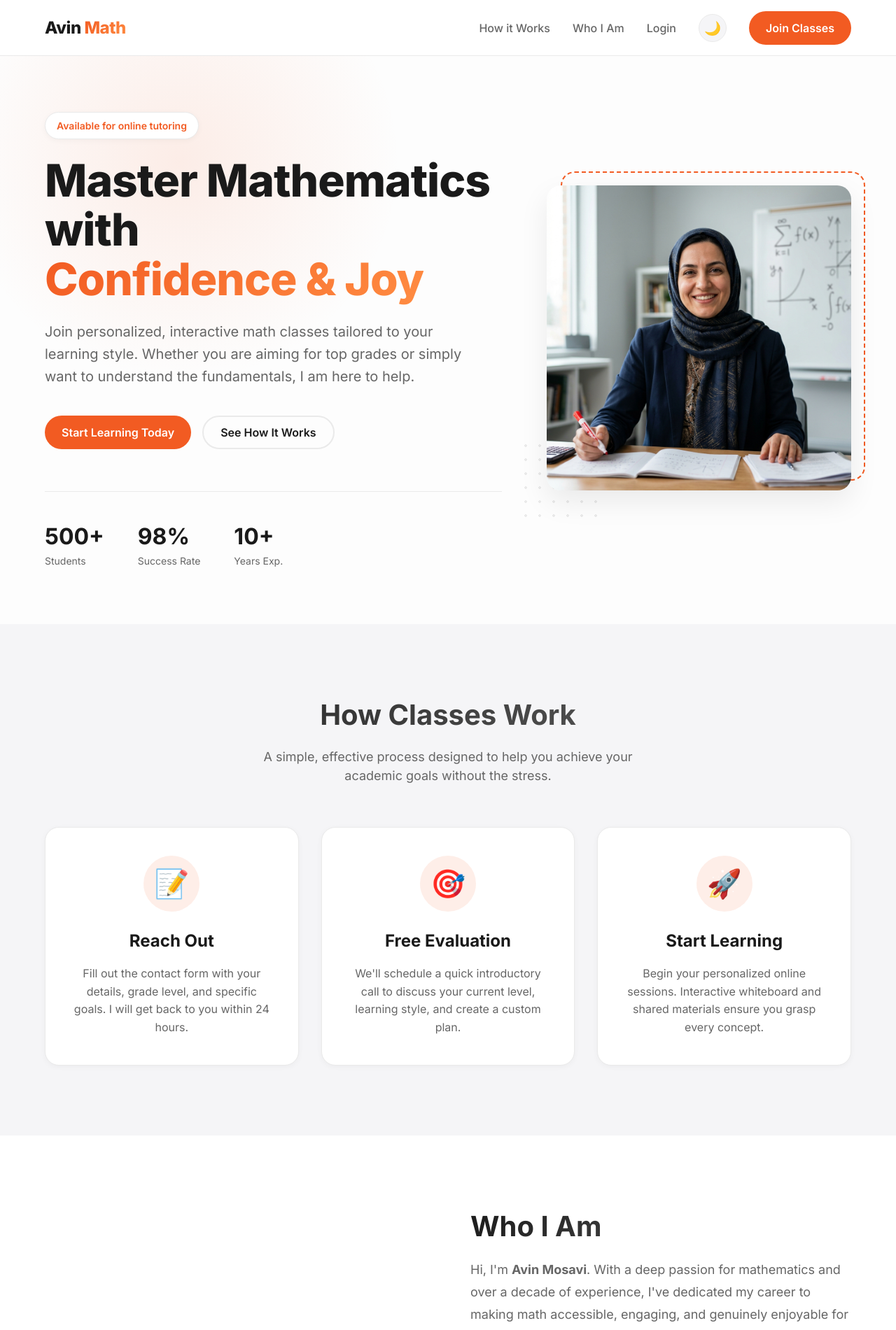
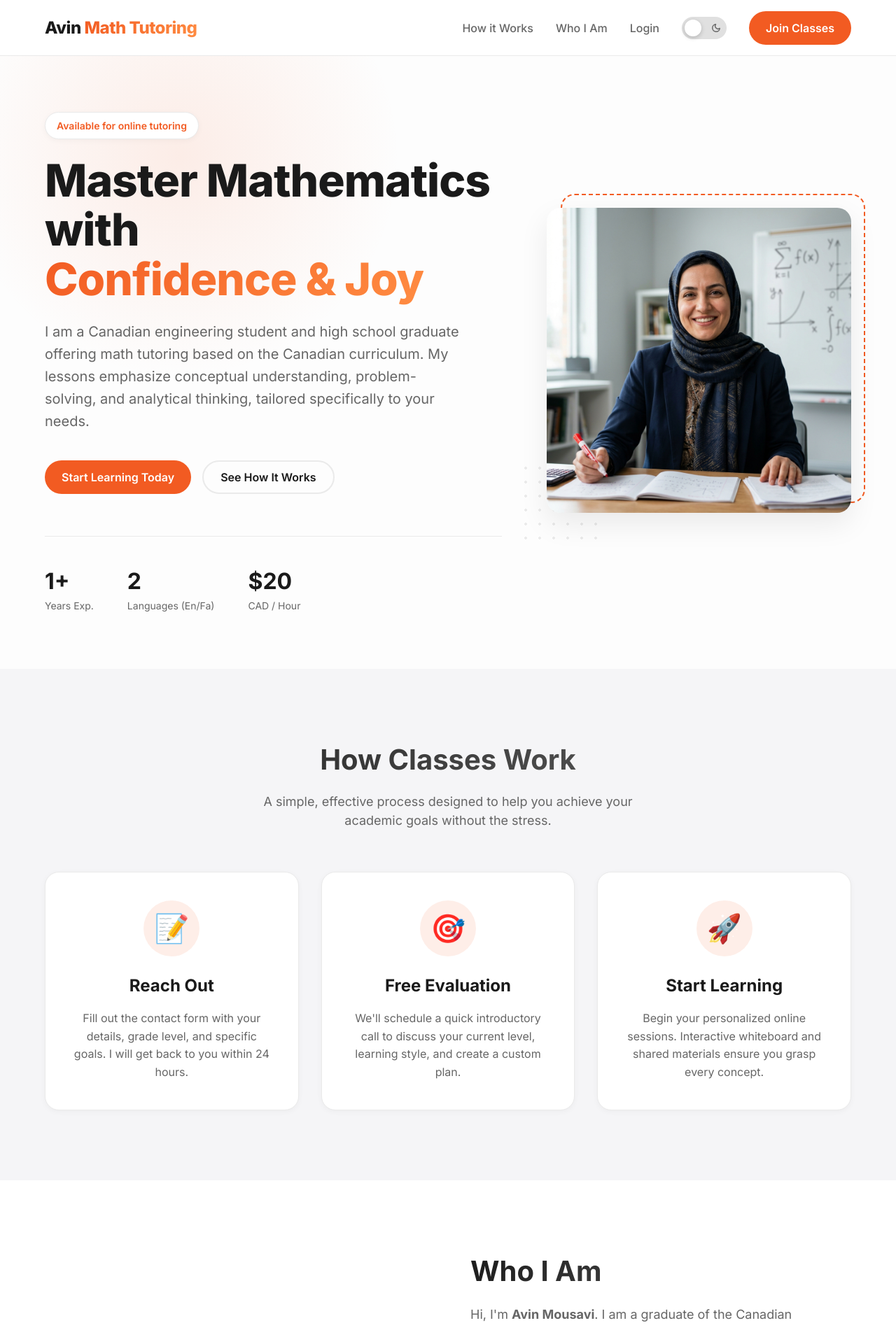
Before and after one commit to parsaabbasian/Math_Tutoring, a Next.js app: page / in a window 1280 px wide. Shown: the top 1901 px of the page at 70% size. Built offline with nearby package versions, Linux system fonts and the light colour scheme.

Commit message:
Update profile data from Darsoon, update theme toggle shape, and update titles

```diff
--- a/src/app/components/About.tsx
+++ b/src/app/components/About.tsx
@@ -11,18 +11,19 @@ export default function About() {
         <div className={styles.aboutContent}>
           <h2 className="section-title" style={{ textAlign: 'left' }}>Who I Am</h2>
           <p className={styles.aboutText}>
-            Hi, I'm <strong>Avin Mosavi</strong>. With a deep passion for mathematics and over a decade of experience, I've dedicated my career to making math accessible, engaging, and genuinely enjoyable for students of all levels.
+            Hi, I'm <strong>Avin Mousavi</strong>. I am a graduate of the Canadian education system and currently a bachelor's degree student in engineering. With a strong foundation in the Ontario Curriculum, I am fully familiar with the Canadian method of teaching mathematics, which emphasizes conceptual understanding, problem-solving, and analytical thinking.
           </p>
           <p className={styles.aboutText}>
-            My teaching philosophy revolves around building a strong foundation. I believe that once a student truly understands the "why" behind the numbers, the "how" becomes second nature. Whether it's algebra, calculus, or basic arithmetic, I tailor my approach to fit your unique learning style.
+            I have experience teaching students from elementary to high school. My teaching method is based on conceptual education, proceeding step-by-step with examples and targeted practice. I first assess the student's level and then tailor my approach to their specific needs. My goal is to strengthen your deep understanding of mathematics, increase self-confidence, and ensure academic success. I am fluent in both Persian and English, and I can teach in whichever language you prefer.
           </p>
           <div className={styles.portfolio}>
-            <h3 className={styles.portfolioTitle}>My Qualifications</h3>
+            <h3 className={styles.portfolioTitle}>Experience & Qualifications</h3>
             <ul className={styles.portfolioList}>
-              <li>🎓 M.Sc. in Mathematics</li>
-              <li>🏆 10+ Years of Tutoring Experience</li>
-              <li>🌟 Expert in High School and College Level Math</li>
-              <li>💻 Seamless Online Teaching Environment</li>
+              <li>🎓 Bachelor of Engineering student</li>
+              <li>📜 Diploma from the Canadian education system (Ontario Curriculum)</li>
+              <li>🌟 Experience teaching mathematics from elementary to high school</li>
+              <li>💻 Private math tutoring in a university environment</li>
+              <li>🗣️ Full fluency in English and Persian</li>
             </ul>
           </div>
           <div className={styles.contactInfo}>
--- a/src/app/components/Footer.tsx
+++ b/src/app/components/Footer.tsx
@@ -5,7 +5,7 @@ export default function Footer() {
     <footer className={styles.footer}>
       <div className={`container ${styles.footerContainer}`}>
         <div className={styles.brand}>
-          <span className={styles.logo}>Avin <span className="gradient-text">Math</span></span>
+          <span className={styles.logo}>Avin <span className="gradient-text">Math Tutoring</span></span>
           <p className={styles.tagline}>Empowering students through personalized mathematics education.</p>
         </div>
         <div className={styles.links}>
@@ -23,7 +23,7 @@ export default function Footer() {
       </div>
       <div className={styles.bottomBar}>
         <div className="container">
-          <p>&copy; {new Date().getFullYear()} Avin Mosavi. All rights reserved.</p>
+          <p>&copy; {new Date().getFullYear()} Avin Mousavi. All rights reserved.</p>
         </div>
       </div>
     </footer>
--- a/src/app/components/Header.tsx
+++ b/src/app/components/Header.tsx
@@ -7,7 +7,7 @@ export default function Header() {
     <header className={styles.header}>
       <div className={`container ${styles.headerContent}`}>
         <Link href="/" className={styles.logo}>
-          Avin <span className="gradient-text">Math</span>
+          Avin <span className="gradient-text">Math Tutoring</span>
         </Link>
         <nav className={styles.nav}>
           <Link href="/#how-it-works" className={styles.navLink}>How it Works</Link>
--- a/src/app/components/Hero.tsx
+++ b/src/app/components/Hero.tsx
@@ -13,7 +13,7 @@ export default function Hero() {
             <span className="gradient-text">Confidence & Joy</span>
           </h1>
           <p className={styles.description}>
-            Join personalized, interactive math classes tailored to your learning style. Whether you are aiming for top grades or simply want to understand the fundamentals, I am here to help.
+            I am a Canadian engineering student and high school graduate offering math tutoring based on the Canadian curriculum. My lessons emphasize conceptual understanding, problem-solving, and analytical thinking, tailored specifically to your needs.
           </p>
           <div className={styles.actions}>
             <Link href="/#join" className="btn-primary">Start Learning Today</Link>
@@ -21,16 +21,16 @@ export default function Hero() {
           </div>
           <div className={styles.stats}>
             <div className={styles.statItem}>
-              <span className={styles.statNumber}>500+</span>
-              <span className={styles.statLabel}>Students</span>
+              <span className={styles.statNumber}>1+</span>
+              <span className={styles.statLabel}>Years Exp.</span>
             </div>
             <div className={styles.statItem}>
-              <span className={styles.statNumber}>98%</span>
-              <span className={styles.statLabel}>Success Rate</span>
+              <span className={styles.statNumber}>2</span>
+              <span className={styles.statLabel}>Languages (En/Fa)</span>
             </div>
             <div className={styles.statItem}>
-              <span className={styles.statNumber}>10+</span>
-              <span className={styles.statLabel}>Years Exp.</span>
+              <span className={styles.statNumber}>$20</span>
+              <span className={styles.statLabel}>CAD / Hour</span>
             </div>
           </div>
         </div>
--- a/src/app/components/ThemeToggle.tsx
+++ b/src/app/components/ThemeToggle.tsx
@@ -13,32 +13,67 @@ export default function ThemeToggle() {
   }, []);
 
   if (!mounted) {
-    return <button style={{ width: '40px', height: '40px' }}></button>;
+    return <div style={{ width: '60px', height: '32px' }} />;
   }
 
-  const toggleTheme = () => {
-    setTheme(theme === 'dark' ? 'light' : 'dark');
-  };
+  const isDark = theme === 'dark';
 
   return (
     <button
-      onClick={toggleTheme}
+      onClick={() => setTheme(isDark ? 'light' : 'dark')}
+      aria-label="Toggle Theme"
       style={{
-        display: 'flex',
+        position: 'relative',
+        display: 'inline-flex',
         alignItems: 'center',
-        justifyContent: 'center',
-        width: '40px',
-        height: '40px',
-        borderRadius: '50%',
-        background: 'var(--surface-alt)',
-        border: '1px solid var(--border)',
+        width: '64px',
+        height: '32px',
+        borderRadius: '9999px',
+        backgroundColor: isDark ? 'var(--border)' : '#e0e0e0',
+        border: 'none',
         cursor: 'pointer',
-        fontSize: '1.2rem',
-        color: 'var(--foreground)'
+        transition: 'background-color 0.3s ease',
+        padding: '0 4px',
       }}
-      aria-label="Toggle Dark Mode"
     >
-      {theme === 'dark' ? '☀️' : '🌙'}
+      <div
+        style={{
+          display: 'flex',
+          justifyContent: 'space-between',
+          width: '100%',
+          padding: '0 4px',
+          color: 'var(--text-muted)'
+        }}
+      >
+        <svg width="14" height="14" viewBox="0 0 24 24" fill="none" stroke="currentColor" strokeWidth="2.5" strokeLinecap="round" strokeLinejoin="round">
+          <circle cx="12" cy="12" r="5"></circle>
+          <line x1="12" y1="1" x2="12" y2="3"></line>
+          <line x1="12" y1="21" x2="12" y2="23"></line>
+          <line x1="4.22" y1="4.22" x2="5.64" y2="5.64"></line>
+          <line x1="18.36" y1="18.36" x2="19.78" y2="19.78"></line>
+          <line x1="1" y1="12" x2="3" y2="12"></line>
+          <line x1="21" y1="12" x2="23" y2="12"></line>
+          <line x1="4.22" y1="19.78" x2="5.64" y2="18.36"></line>
+          <line x1="18.36" y1="5.64" x2="19.78" y2="4.22"></line>
+        </svg>
+        <svg width="14" height="14" viewBox="0 0 24 24" fill="none" stroke="currentColor" strokeWidth="2.5" strokeLinecap="round" strokeLinejoin="round">
+          <path d="M21 12.79A9 9 0 1 1 11.21 3 7 7 0 0 0 21 12.79z"></path>
+        </svg>
+      </div>
+
+      <span
+        style={{
+          position: 'absolute',
+          left: isDark ? 'calc(100% - 28px)' : '4px',
+          width: '24px',
+          height: '24px',
+          backgroundColor: '#fff',
+          borderRadius: '50%',
+          transition: 'left 0.3s cubic-bezier(0.4, 0.0, 0.2, 1)',
+          boxShadow: '0 2px 6px rgba(0,0,0,0.2)',
+          zIndex: 1
+        }}
+      />
     </button>
   );
 }
--- a/src/app/layout.tsx
+++ b/src/app/layout.tsx
@@ -3,8 +3,8 @@ import { ThemeProvider } from "./components/ThemeProvider";
 import "./globals.css";
 
 export const metadata: Metadata = {
-  title: "Avin Math | Personal Tutor",
-  description: "Avin Mosavi's personal math tutoring website.",
+  title: "Avin Math Tutoring",
+  description: "Avin Mousavi's personal math tutoring website.",
 };
 
 export default function RootLayout({
--- a/src/app/login/page.tsx
+++ b/src/app/login/page.tsx
@@ -30,7 +30,7 @@ export default function Login() {
       <div className={styles.loginContainer}>
         <div className={styles.loginBox}>
           <div className={styles.brand}>
-            <span className={styles.logo}>Avin <span className="gradient-text">Math</span></span>
+            <span className={styles.logo}>Avin <span className="gradient-text">Math Tutoring</span></span>
             <p className={styles.subtitle}>Welcome back! Please login to your account.</p>
           </div>
 
--- a/src/app/page.tsx
+++ b/src/app/page.tsx
@@ -6,8 +6,8 @@ import Contact from './components/Contact';
 import Footer from './components/Footer';
 
 export const metadata = {
-  title: 'Avin Math | Master Mathematics',
-  description: 'Personalized online math tutoring with Avin Mosavi.',
+  title: 'Avin Math Tutoring',
+  description: 'Personalized online math tutoring with Avin Mousavi.',
 };
 
 export default function Home() {
```
